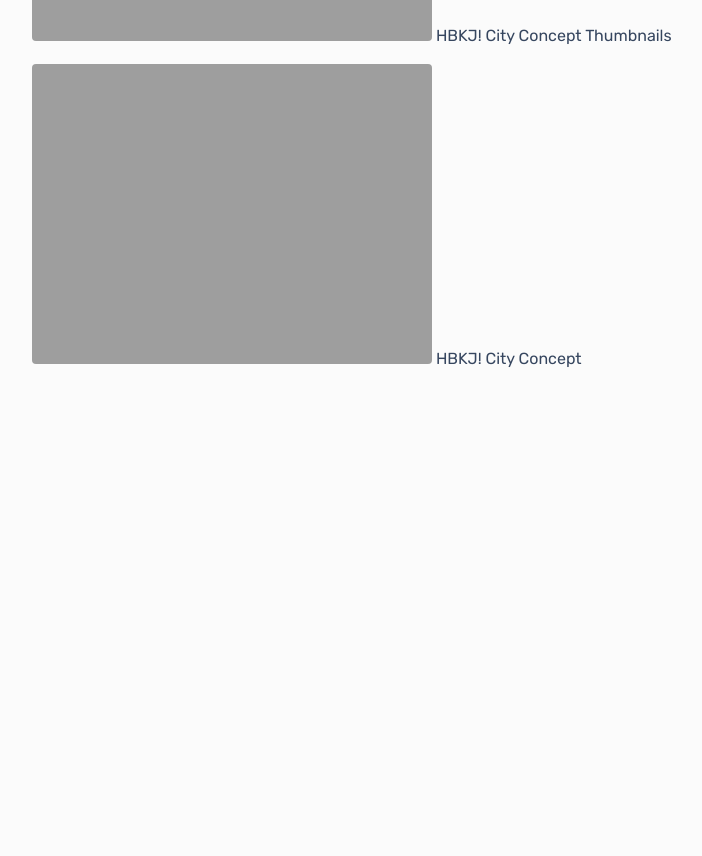
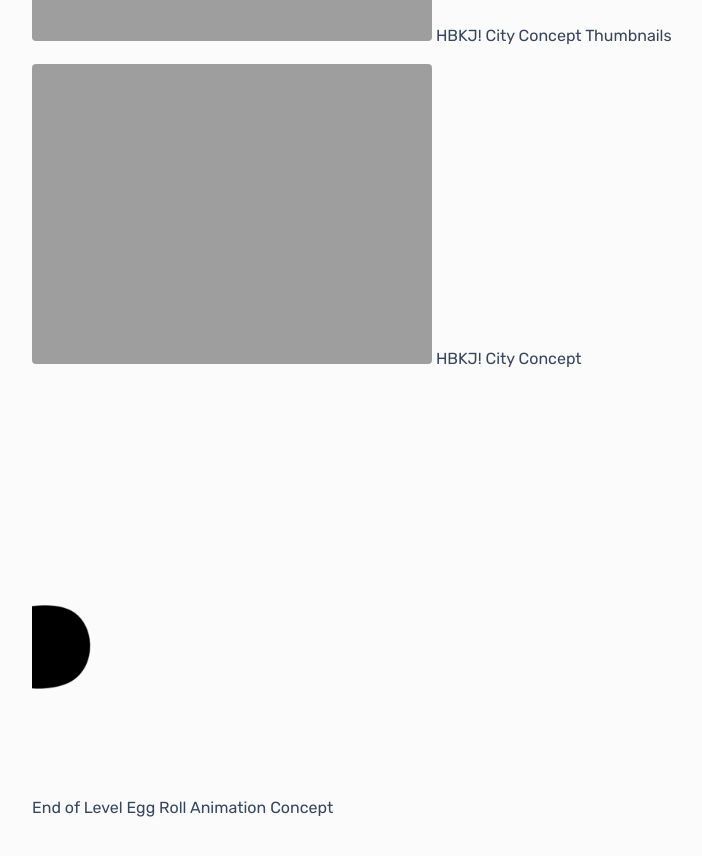
Before and after one commit to DaniBSolomon/danibsolomon.github.io, a Jekyll site: the page built from _games/2017-05-20-hbkj.md, in a window 1280 px wide and 900 px high, scrolled down 1042 px. Shown: the top 856 px of the window, without its empty margins (248-950 px from the left). Built offline with Jekyll 4.4.1, drawn with Linux system fonts in a browser that asks for light colours; before the commit the page ends 1492 px from its top, so only the background shows below that.

Commit message:
Update 2017-05-20-hbkj.md

```diff
--- a/_games/2017-05-20-hbkj.md
+++ b/_games/2017-05-20-hbkj.md
@@ -13,3 +13,6 @@ HBKJ! City Concept Thumbnails
 
 ![cool game]({{ site.github.url }}/img/city_concept_3.jpg)
 HBKJ! City Concept
+
+![cool game]({{ site.github.url }}/img/egg-roll-test-wip-5.gif)
+End of Level Egg Roll Animation Concept
```
